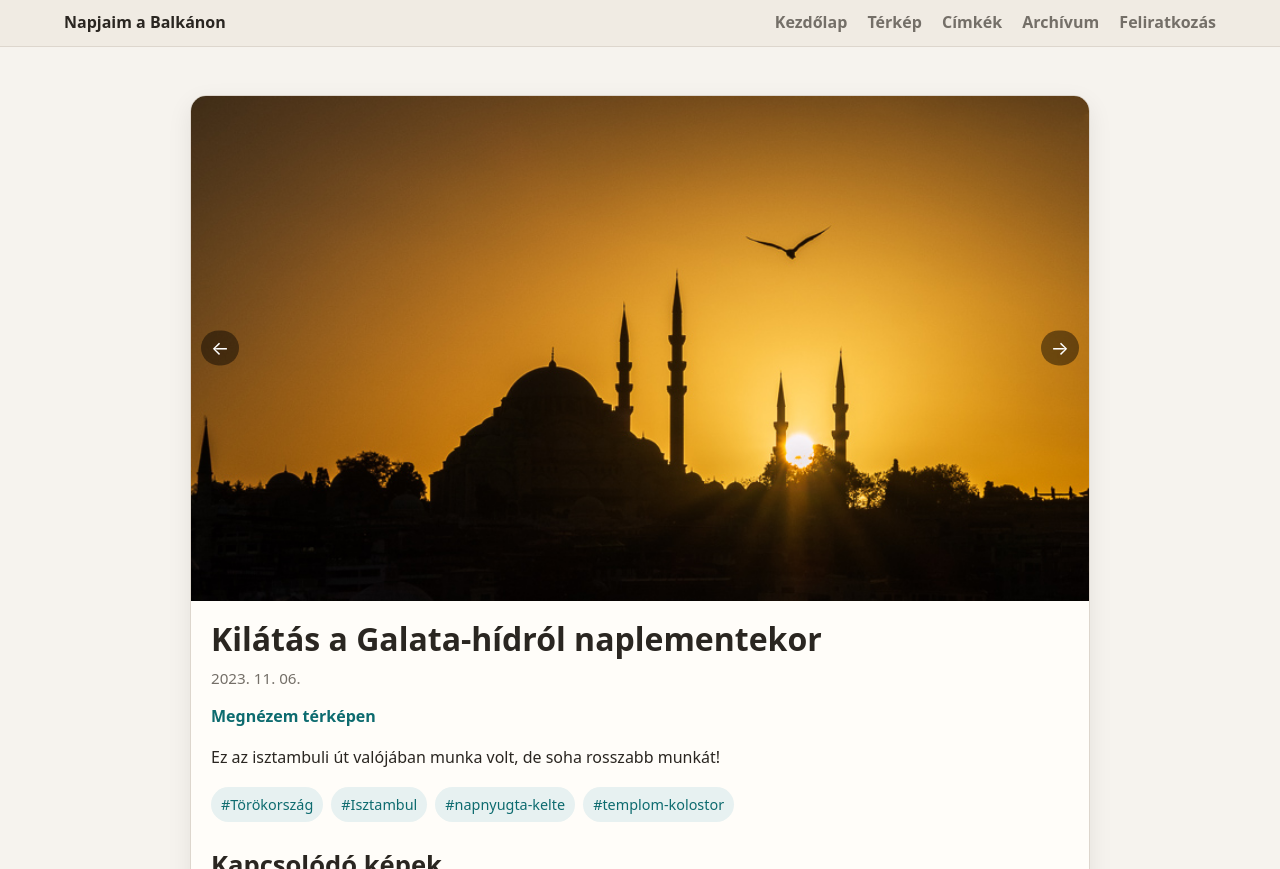
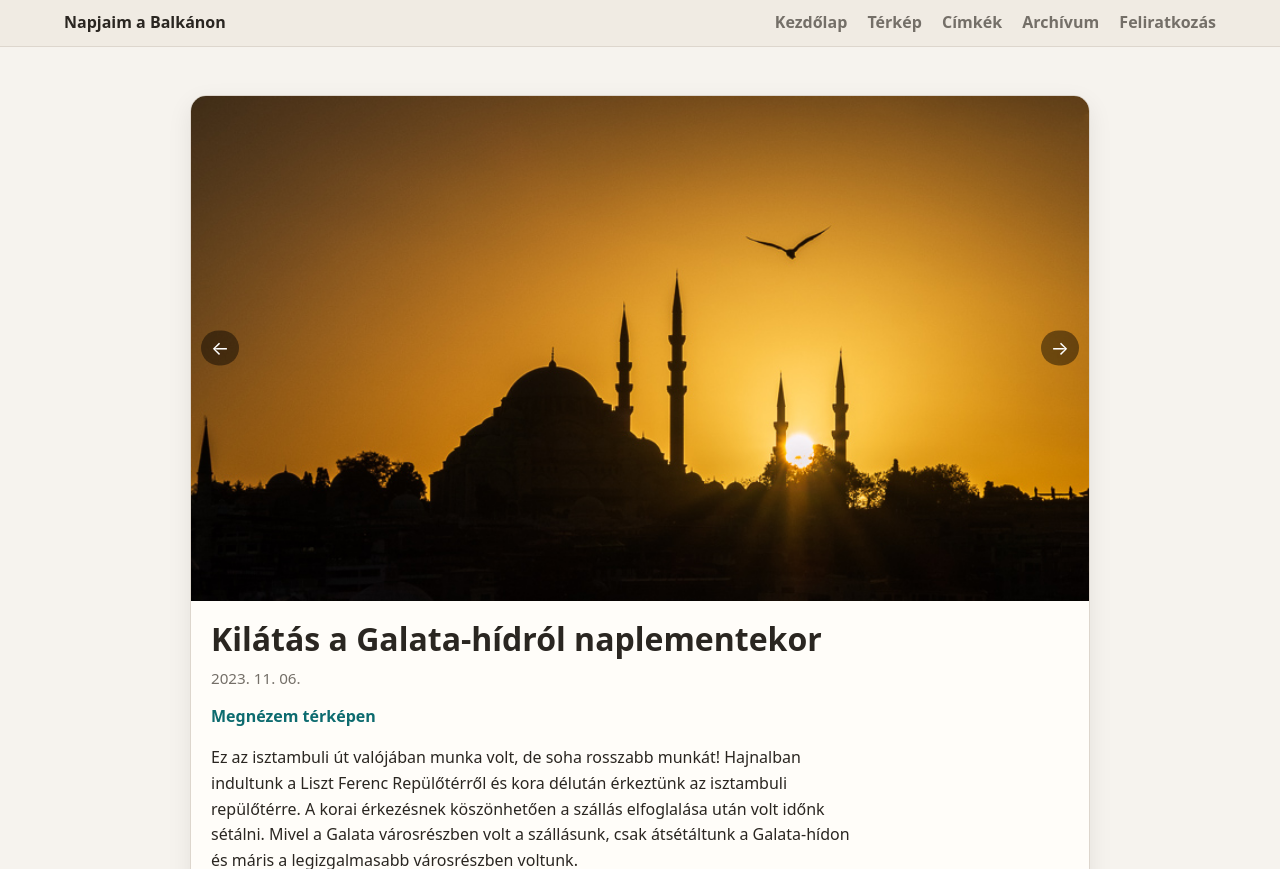
Before and after one commit to havassy/fotoblog, a Jekyll site: the page built from _posts/2023-11-06-galata_naplemente.md, in a window 1280 px wide. Shown: the top 869 px of the page. Built offline with Jekyll 4.4.1, drawn with Linux system fonts in a browser that asks for light colours; grey boxes are pictures that could not be loaded.

Commit message:
Auto-create/update posts from images [skip ci]

```diff
--- a/_posts/2023-11-06-galata_naplemente.md
+++ b/_posts/2023-11-06-galata_naplemente.md
@@ -17,4 +17,4 @@ tags:
 description: "Ez az isztambuli út valójában munka volt, de soha rosszabb munkát!"
 ---
 
-Ez az isztambuli út valójában munka volt, de soha rosszabb munkát!
+Ez az isztambuli út valójában munka volt, de soha rosszabb munkát! Hajnalban indultunk a Liszt Ferenc Repülőtérről és kora délután érkeztünk az isztambuli repülőtérre. A korai érkezésnek köszönhetően a szállás elfoglalása után volt időnk sétálni. Mivel a Galata városrészben volt a szállásunk, csak átsétáltunk a Galata-hídon és máris a legizgalmasabb városrészben voltunk.
```
